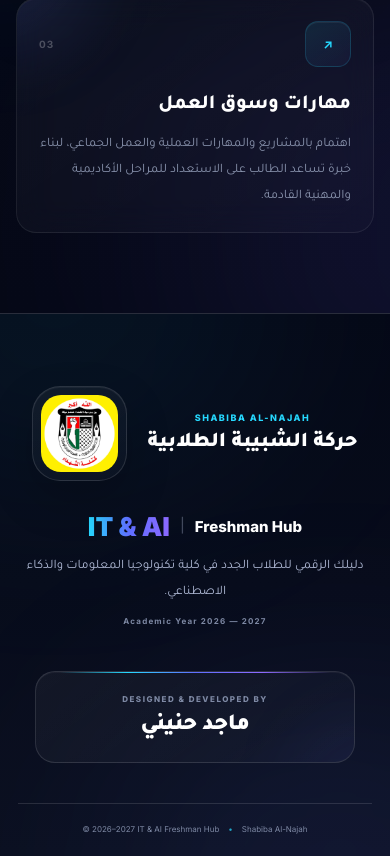
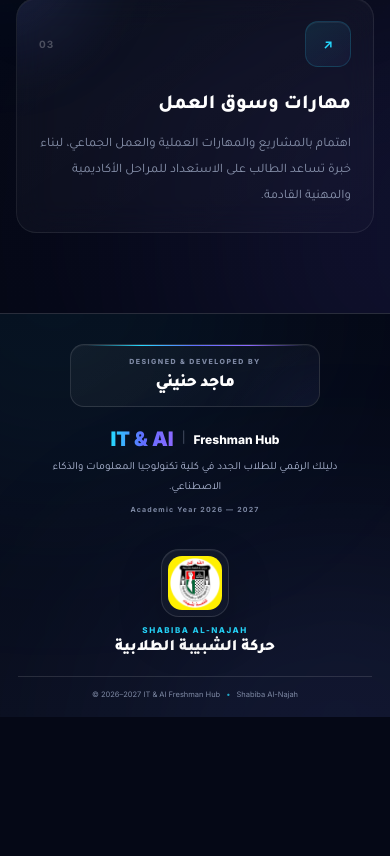
Before and after one commit to majedhanini/Majed-Hanini---najah-, a React (Vite) app: page / in a window 390 px wide. Shown: the part 1605-2461 px from the top of the page. After the commit the page ends 2322 px from the top, so only its background shows below. Built offline with nearby package versions, Linux system fonts and the light colour scheme.

Commit message:
Update dark light mode and mobile footers

```diff
--- a/src/styles/footer.css
+++ b/src/styles/footer.css
@@ -659,8 +659,6 @@
 }
 
 
-/* LOGO */
-
 [data-theme="light"]
 .footer-logo-box {
   border-color:
@@ -694,8 +692,6 @@
 }
 
 
-/* TEXT */
-
 [data-theme="light"]
 .footer-shabiba-text strong {
   color:
@@ -723,8 +719,6 @@
     #8490a7;
 }
 
-
-/* DEVELOPER */
 
 [data-theme="light"]
 .footer-developer {
@@ -778,8 +772,6 @@
 }
 
 
-/* BOTTOM */
-
 [data-theme="light"]
 .footer-bottom {
   border-top-color:
@@ -791,7 +783,7 @@
 
 
 /* =========================================================
-   RESPONSIVE
+   TABLET
 ========================================================= */
 
 @media (max-width: 1000px) {
@@ -831,12 +823,21 @@
 }
 
 
+/* =========================================================
+   MOBILE
+========================================================= */
+
 @media (max-width: 650px) {
 
   .site-footer {
     padding:
-      42px 18px
-      22px;
+      30px 18px
+      18px;
+  }
+
+
+  .footer-shell {
+    padding-top: 0;
   }
 
 
@@ -844,7 +845,7 @@
     grid-template-columns:
       1fr;
 
-    gap: 30px;
+    gap: 20px;
   }
 
 
@@ -857,55 +858,176 @@
   }
 
 
+  /* =======================================================
+     1 - DEVELOPER FIRST
+  ======================================================= */
+
+  .footer-developer {
+    order: 1;
+
+    justify-self: center;
+
+    width: 100%;
+
+    max-width: 250px;
+
+    min-width: 0;
+
+    padding:
+      12px 16px;
+
+    align-items: center;
+
+    text-align: center;
+
+    border-radius: 14px;
+  }
+
+
+  .footer-developer::before {
+    left: 16px;
+
+    right: 16px;
+  }
+
+
+  .footer-developer-label {
+    font-size: 7px;
+  }
+
+
+  .footer-developer strong {
+    font-size: 17px;
+  }
+
+
+  /* =======================================================
+     2 - WEBSITE INFO
+  ======================================================= */
+
+  .footer-center {
+    order: 2;
+  }
+
+
+  .footer-brand {
+    margin-bottom: 7px;
+
+    gap: 8px;
+  }
+
+
+  .footer-brand-main {
+    font-size: 20px;
+  }
+
+
+  .footer-brand-divider {
+    font-size: 16px;
+  }
+
+
+  .footer-brand-sub {
+    font-size: 12px;
+  }
+
+
+  .footer-center p {
+    max-width: 320px;
+
+    margin-bottom: 7px;
+
+    font-size: 11px;
+
+    line-height: 1.8;
+  }
+
+
+  .footer-year {
+    font-size: 7px;
+  }
+
+
+  /* =======================================================
+     3 - SHABIBA LAST
+     LOGO FIRST / TEXT UNDER IT
+  ======================================================= */
+
   .footer-shabiba {
-    justify-content:
-      center;
+    order: 3;
+
+    flex-direction: column;
+
+    justify-content: center;
+
+    align-items: center;
+
+    gap: 8px;
+
+    text-align: center;
+  }
+
+
+  .footer-logo-box {
+    order: 1;
+
+    width: 68px;
+
+    height: 68px;
+
+    padding: 6px;
+
+    border-radius: 18px;
+  }
+
+
+  .footer-logo-box::before {
+    inset: -5px;
+
+    border-radius: 21px;
+  }
+
+
+  .footer-logo-image {
+    border-radius: 14px;
   }
 
 
   .footer-shabiba-text {
-    align-items:
-      center;
+    order: 2;
 
-    text-align:
-      center;
+    align-items: center;
+
+    text-align: center;
+
+    gap: 4px;
   }
 
 
-  .footer-logo-box {
-    width: 95px;
-
-    height: 95px;
+  .footer-small-label {
+    font-size: 8px;
   }
 
 
-  .footer-developer {
-    justify-self:
-      center;
-
-    width: 100%;
-
-    max-width: 320px;
-
-    align-items:
-      center;
-
-    text-align:
-      center;
+  .footer-shabiba-text strong {
+    font-size: 16px;
   }
 
 
-  .footer-developer strong {
-    font-size: 23px;
-  }
-
+  /* =======================================================
+     BOTTOM
+  ======================================================= */
 
   .footer-bottom {
-    flex-wrap:
-      wrap;
+    margin-top: 18px;
 
-    font-size:
-      8px;
+    padding-top: 13px;
+
+    flex-wrap: wrap;
+
+    gap: 6px;
+
+    font-size: 7.5px;
   }
 
 }
--- a/src/styles/majors-footer.css
+++ b/src/styles/majors-footer.css
@@ -28,9 +28,11 @@
   position: absolute;
 
   width: 320px;
+
   height: 150px;
 
   top: -120px;
+
   left: 50%;
 
   transform:
@@ -86,7 +88,8 @@
 
   align-items: center;
 
-  justify-content: flex-start;
+  justify-content:
+    flex-start;
 
   gap: 12px;
 }
@@ -94,6 +97,7 @@
 
 .majors-footer-logo-image {
   width: 48px;
+
   height: 48px;
 
   object-fit: contain;
@@ -387,16 +391,12 @@
 }
 
 
-/* LEFT */
-
 [data-theme="light"]
 .majors-footer-organization {
   color:
     #657089;
 }
 
-
-/* CENTER */
 
 [data-theme="light"]
 .majors-footer-name {
@@ -420,8 +420,6 @@
     #738099;
 }
 
-
-/* DEVELOPER */
 
 [data-theme="light"]
 .majors-footer-developer {
@@ -467,8 +465,6 @@
 }
 
 
-/* BOTTOM */
-
 [data-theme="light"]
 .majors-footer-bottom {
   border-top-color:
@@ -496,37 +492,121 @@
     grid-template-columns:
       1fr;
 
-    gap: 24px;
+    gap: 20px;
   }
 
 
-  .majors-footer-left {
-    justify-content:
-      center;
+  .majors-footer-center,
+  .majors-footer-left,
+  .majors-footer-developer {
+    grid-column: 1;
+
+    grid-row: auto;
   }
 
 
-  .majors-footer-center {
+  /* اسمك فوق */
+
+  .majors-footer-developer {
     order: 1;
+
+    justify-self: center;
+
+    width: 100%;
+
+    max-width: 250px;
+
+    min-width: 0;
+
+    padding:
+      11px 16px;
+
+    align-items: center;
+
+    text-align: center;
   }
 
 
-  .majors-footer-left {
+  /* معلومات الموقع بالنص */
+
+  .majors-footer-center {
     order: 2;
   }
 
 
-  .majors-footer-developer {
+  /* الشعار ثم نص الشبيبة تحته */
+
+  .majors-footer-left {
     order: 3;
 
-    justify-self:
-      center;
+    flex-direction: column;
 
-    align-items:
-      center;
+    justify-content: center;
 
-    text-align:
-      center;
+    align-items: center;
+
+    gap: 8px;
+
+    text-align: center;
+  }
+
+
+  .majors-footer-logo-image {
+    order: 1;
+
+    width: 54px;
+
+    height: 54px;
+  }
+
+
+  .majors-footer-organization {
+    order: 2;
+
+    text-align: center;
+
+    font-size: 12px;
+  }
+
+
+  /* تصغير بسيط للموبايل */
+
+  .majors-footer-brand {
+    margin-bottom: 6px;
+  }
+
+
+  .majors-footer-logo-text {
+    font-size: 15px;
+  }
+
+
+  .majors-footer-name {
+    font-size: 11px;
+  }
+
+
+  .majors-footer-text {
+    font-size: 11px;
+  }
+
+
+  .majors-footer-developer-label {
+    font-size: 8px;
+  }
+
+
+  .majors-footer-developer strong {
+    font-size: 14px;
+  }
+
+
+  .majors-footer-bottom {
+    margin-top: 18px;
+
+    padding-top: 13px;
+
+    font-size: 8px;
   }
 
 }
```
